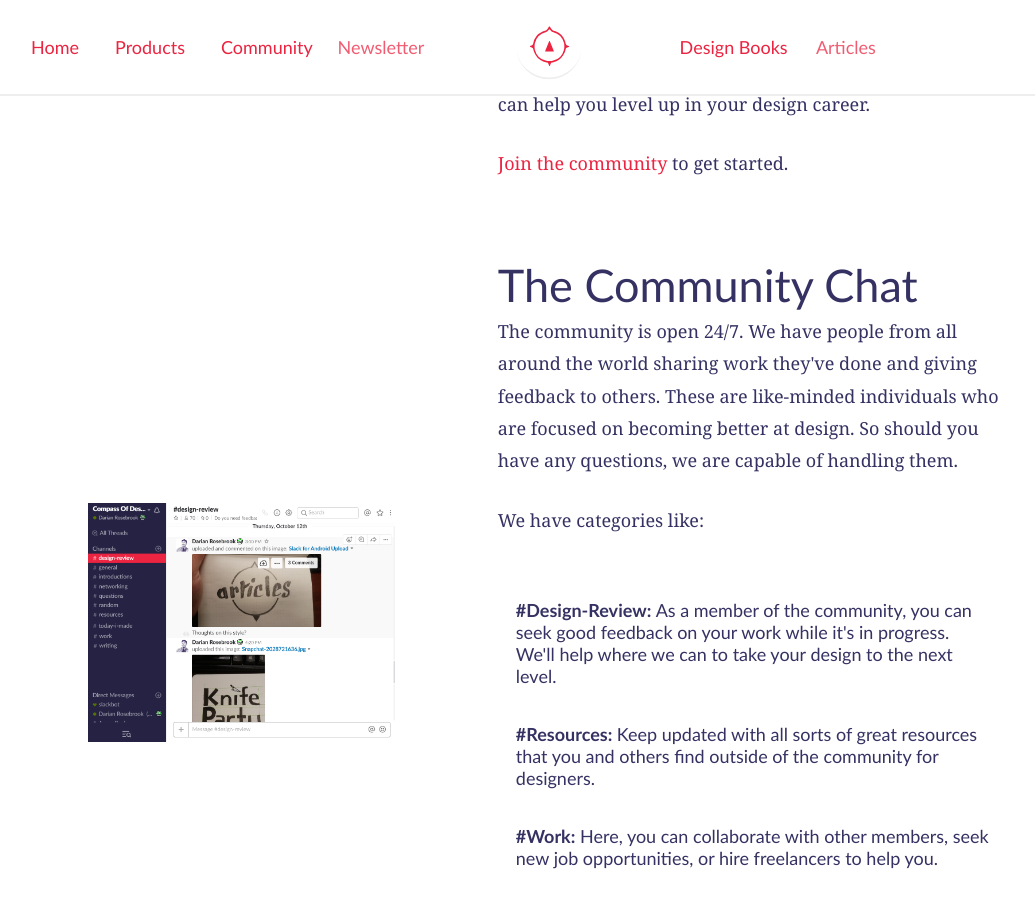
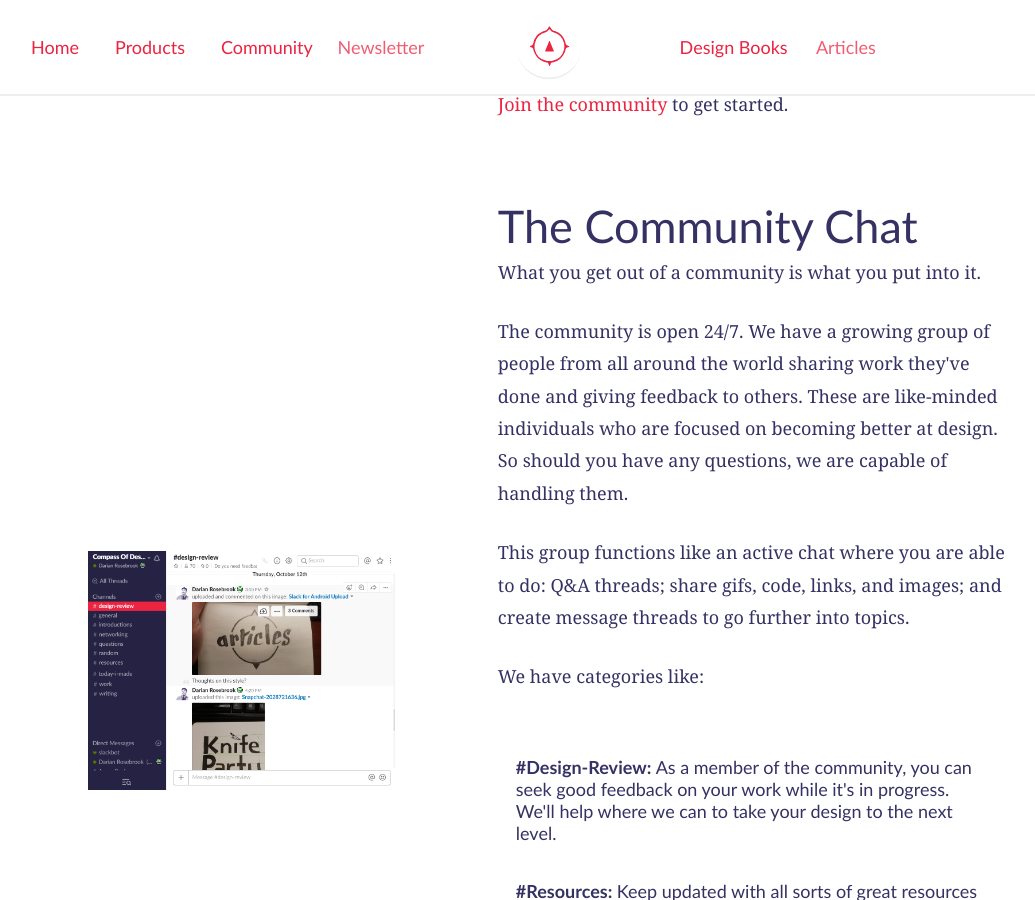
Before and after one commit to compassofdesign/site, a Jekyll site: the page built from community/index.html, in a window 1280 px wide and 900 px high, scrolled down 1235 px. Shown: the whole window, without its empty margins (91-1126 px from the left). Built offline with Jekyll 4.4.1, drawn with Linux system fonts in a browser that asks for light colours; nearby versions of some CDN libraries; a script that is not in the unit is left out; some of the changed text lies outside the part shown.

Commit message:
Update index.html

```diff
--- a/community/index.html
+++ b/community/index.html
@@ -11,8 +11,7 @@
     <a href="{{site.baseurl}}/"><img src="/assets/img/cod-logo.svg" alt="Compass of Design is created by So Magnetic as a tool for designers to learn how to overcome imposter syndrome and learn to design with confidence." /></a>
     <h1>Looking to level up your design skills?</h1>
     <h3>Jump start your design career by connecting with other design professionals. </h3>
-    <p>What you get out of a community is what you put into it.</p>
-    <a href="https://buy.compassofdesign.com/compass-of-design-community-membership/buy" class="button " >Become a member</a>
+    <a href="#join" class="button">Become a member</a>
     <a href="#more" class="button secondary" >Learn More</a>
   </article>
   <article class="row hero-inset">
@@ -47,7 +46,9 @@
       </article>
       <article class="module point">
         <h3 class="point-title">The Community Chat</h3>
-        <p>The community is open 24/7. We have people from all around the world sharing work they've done and giving feedback to others. These are like-minded individuals who are focused on becoming better at design. So should you have any questions, we are capable of handling them.</p><p>We have categories like:</p>
+        <p>What you get out of a community is what you put into it.</p>
+        <p>The community is open 24/7. We have a growing group of people from all around the world sharing work they've done and giving feedback to others. These are like-minded individuals who are focused on becoming better at design. So should you have any questions, we are capable of handling them.</p>
+        <p>This group functions like an active chat where you are able to do: Q&amp;A threads; share gifs, code, links, and images; and create message threads to go further into topics.</p><p>We have categories like:</p>
 <ul>
   <li><strong>#Design-Review:  </strong>As a member of the community, you can seek good feedback on your work while it's in progress. We'll help where we can to take your design to the next level.
 </li>
```
